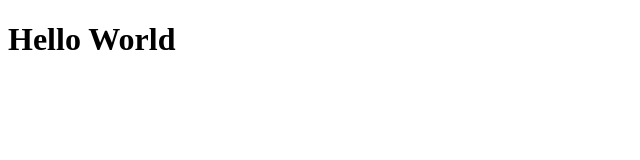
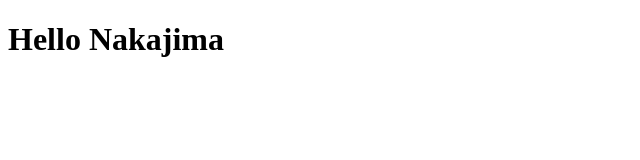
Before and after one commit to Takumi-Tajima/shin-study-record, a React (Vite) app: page / in a window 1280 px wide. Shown: the top 160 px of the page, without its empty margins (0-640 px from the left). Built offline with nearby package versions, Linux system fonts and the light colour scheme.

Commit message:
actinos deploy

```diff
--- a/src/App.tsx
+++ b/src/App.tsx
@@ -1,7 +1,7 @@
 function App() {
   return (
     <>
-      <h1>Hello World</h1>
+      <h1>Hello Nakajima</h1>
     </>
   )
 }
```
Also changed, not shown: 1 other file (tests, documents, lock files or other folders).
